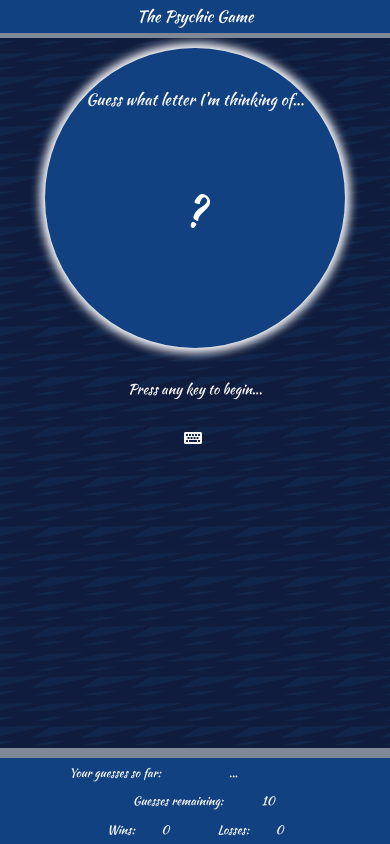
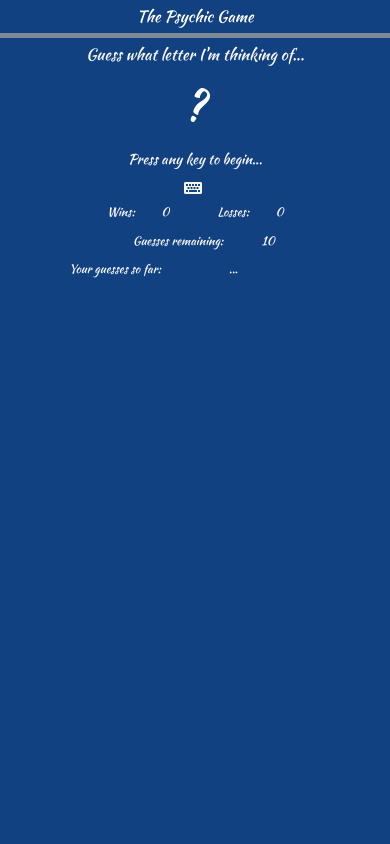
Before and after one commit to ejhalpin/Psychic-Game, a plain HTML site: page index.html in a window 390 px wide. Drawn offline with Linux system fonts and the light colour scheme.

Commit message:
more layout fixes to factor in keyboard height

```diff
--- a/assets/css/style.css
+++ b/assets/css/style.css
@@ -153,6 +153,11 @@ label {
 }
 
 @media only screen and (max-width: 640px) {
+  body {
+    display: block;
+    background-image: none;
+    background-color: #114181;
+  }
   .header {
     position: static;
     display: flex;
@@ -165,17 +170,17 @@ label {
     box-sizing: border-box;
     padding-top: 5px;
     padding-bottom: 5px;
-    margin-bottom: 10px;
+    margin-bottom: 0px;
   }
 
   .display {
     display: flex;
     flex-direction: column;
-    width: 300px;
-    height: 300px;
+    width: 100%;
+    height: 100px;
     margin: 0 auto;
-    border-radius: 50%;
-    box-shadow: 0 0 10px 5px white;
+    border-radius: 0px;
+    box-shadow: none;
     background-color: #114181;
     text-align: center;
     background-image: none;
@@ -187,7 +192,7 @@ label {
   }
 
   .h3 {
-    padding-top: 40px;
+    padding-top: 5px;
     color: whitesmoke;
     font-weight: lighter;
     font-size: 1rem;
@@ -197,7 +202,7 @@ label {
     width: 100px;
     height: 100px;
     display: flex;
-    margin: 50px auto auto auto;
+    margin: 5px auto auto auto;
     justify-content: center;
     align-items: center;
     font-size: 40px;
@@ -205,14 +210,14 @@ label {
   }
 
   .footer {
-    flex: 1 0 auto;
     position: none;
     display: flex;
-    flex-direction: column-reverse;
-    bottom: 0;
+    flex-direction: row-reverse;
+    flex-wrap: wrap;
+    bottom: auto;
     width: 100%;
     background-color: #114181;
-    border-top: 10px solid #7f8897;
+    border-top: none;
     color: whitesmoke;
   }
 
@@ -253,8 +258,8 @@ label {
   }
 
   #message {
-    margin: 20px auto;
-    width: 50vw;
+    margin: 0 auto;
+    width: 100%;
     text-align: center;
     line-height: 3em;
     font-size: 14px;
```
